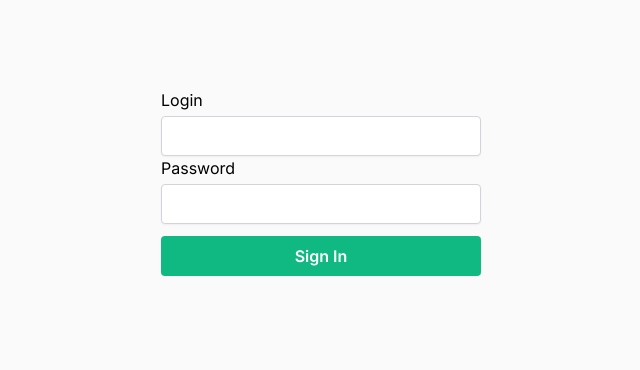
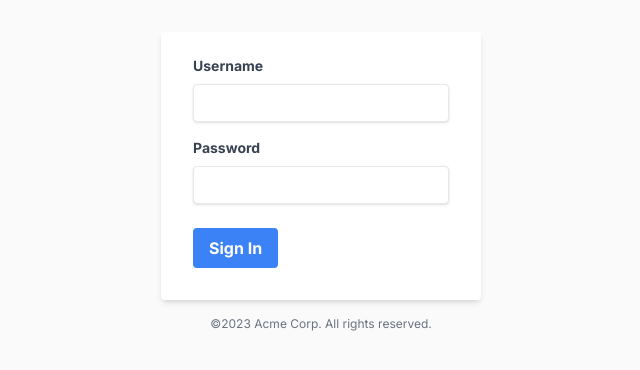
Before and after one commit to leocanto/iron-connect-server, a Next.js app in the folder frontend/: page / in a window 1280 px wide. Shown: the part 218-588 px from the top of the page, without its empty margins (319-959 px from the left). Built offline with nearby package versions, Linux system fonts and the light colour scheme.

Commit message:
frontend: design change and backend integration

```diff
--- a/frontend/src/app/page.tsx
+++ b/frontend/src/app/page.tsx
@@ -1,13 +1,98 @@
+'use client'
+
+import { ChangeEvent, useState } from 'react'
+
+import { useRouter } from 'next/navigation'
+
+
 export default function Home() {
+
+  const [formData, setFormData] = useState({
+    login: '',
+    password: ''
+  })
+  const [error, setError] = useState('')
+  const router = useRouter()
+
+  const handleFormEdit = (e: ChangeEvent<HTMLInputElement>, name: string) => {
+    setFormData({
+      ...formData,
+      [name]: e.target.value
+    })
+
+  }
+
+  const handleSubmit = async (event: { preventDefault: () => void }) => {
+    try {
+      event.preventDefault()
+
+      const response = await fetch('http://localhost:8000/admin/login', {
+        method: 'POST',
+        body: JSON.stringify(formData)
+      })
+
+      const json = await response.json()
+      console.log(json)
+      console.log(response.status)
+
+    } catch (err) {
+      console.log(err)
+    }
+  }
 
   return (
     <main className="h-screen bg-zinc-50 flex items-center justify-center">
-      <form className="flex flex-col gap4 w-full max-w-xs">
+      <div className="w-full max-w-xs">
+        <form onSubmit={handleSubmit} className="bg-white shadow-md rounded px-8 pt-6 pb-8 mb-4">
+          <div className="mb-4">
+            <label className="block text-gray-700 text-sm font-bold mb-2" htmlFor="">
+              Username
+            </label>
+            <input
+              type="login"
+              name="login"
+              value={formData.login}
+              required onChange={(e) => handleFormEdit(e, 'login')}
+              className="shadow appearance-none border rounded w-full py-2 px-3 text-gray-700 leading-tight focus:outline-none focus:shadow-outline"
+            />
+          </div>
+          <div className="mb-6">
+            <label className="block text-gray-700 text-sm font-bold mb-2" htmlFor="">
+              Password
+            </label>
+            <input
+              type="password"
+              name="password"
+              value={formData.password}
+              required onChange={(e) => handleFormEdit(e, 'password')}
+              className="shadow appearance-none border rounded w-full py-2 px-3 text-gray-700 leading-tight focus:outline-none focus:shadow-outline"
+            />
+          </div>
+          <div className="flex items-center justify-between">
+            <button className="bg-blue-500 hover:bg-blue-700 text-white font-bold py-2 px-4 rounded focus:outline-none focus:shadow-outline"
+            type="submit">
+              Sign In
+            </button>
+          </div>
+        </form>
+        <p className="text-center text-gray-500 text-xs">
+          &copy;2023 Acme Corp. All rights reserved.
+        </p>
+      </div>
+    </main>
+  )
+
+
+  /* return (
+     <main className="h-screen bg-zinc-50 flex items-center justify-center">
+       <form onSubmit={handleSubmit} className="flex flex-col gap4 w-full max-w-xs">
          <div className="flex flex-col gap-1">
            <label htmlFor="">Login</label>
            <input
              type="login"
              name="login"
+             value={formData.login}
+             required onChange={(e) => handleFormEdit(e, 'login')}
              className="border border-gray-300 shadow-sm rounded h-10 px-3"
            />
          </div>
@@ -17,6 +102,8 @@ export default function Home() {
            <input
              type="password"
              name="password"
+             value={formData.password}
+             required onChange={(e) => handleFormEdit(e, 'password')}
              className="border border-gray-300 shadow-sm rounded h-10 mb-3 px-3"
            />
          </div>
@@ -30,5 +117,5 @@ export default function Home() {
        </form>
 
      </main>
-  )
+   )*/
 }
```
Lines whose indentation alone changed are shown as unchanged.
